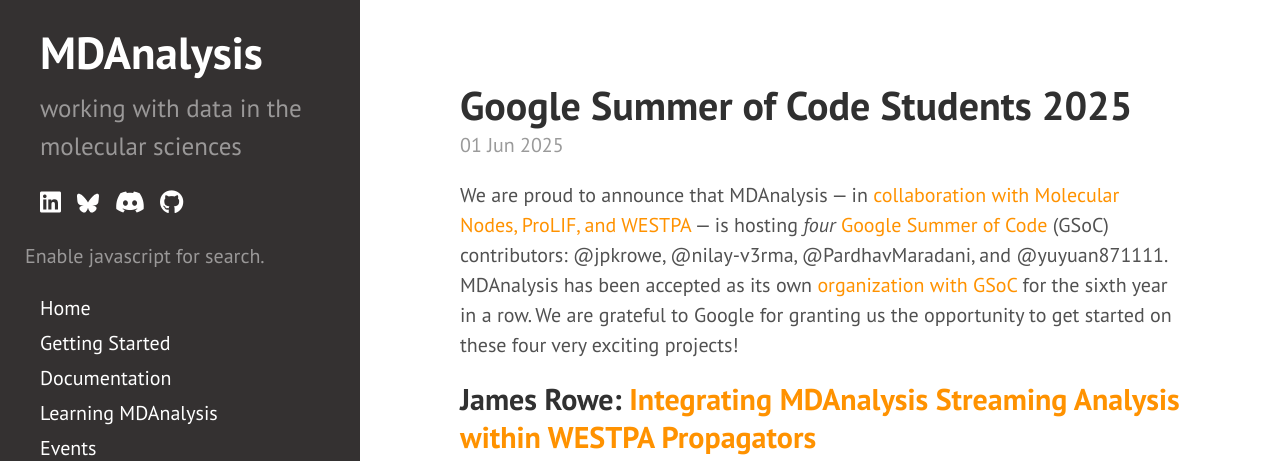
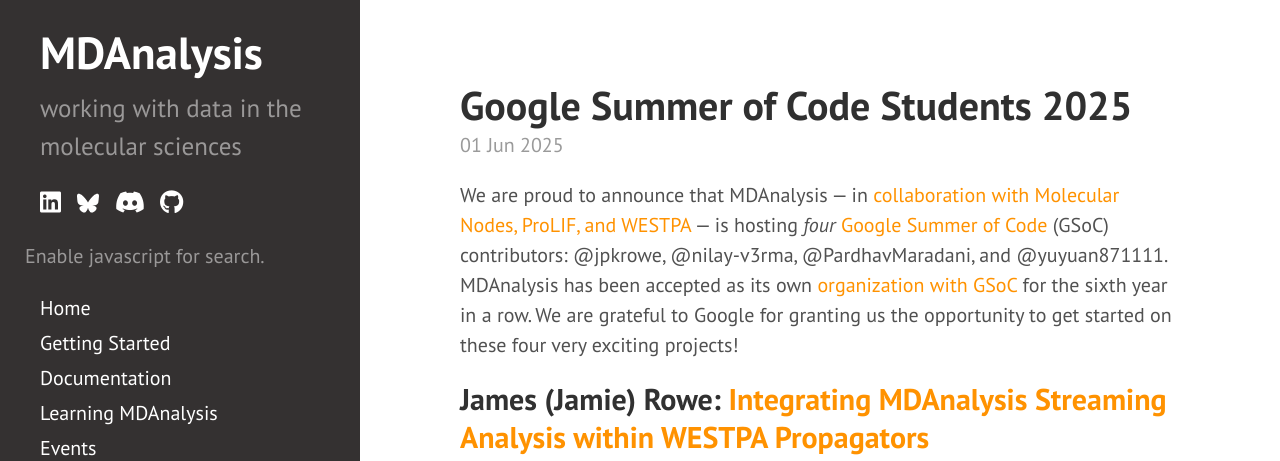
Before and after one commit to MDAnalysis/MDAnalysis.github.io, a Jekyll site: the page built from _posts/2025-06-01-gsoc-students.md, in a window 1280 px wide and 900 px high, cut to the strip 0-461 px from the top of the window. Built offline with Jekyll 4.4.1, drawn with Linux system fonts in a browser that asks for light colours; comment, search, counter and statistics services are not loaded.

Commit message:
Add (Jamie) to @jpkrowe's heading line

```diff
--- a/_posts/2025-06-01-gsoc-students.md
+++ b/_posts/2025-06-01-gsoc-students.md
@@ -7,7 +7,7 @@ We are proud to announce that MDAnalysis — in [collaboration with Molecular No
 is hosting _four_ [Google Summer of Code][gsoc] (GSoC) contributors: @jpkrowe, @nilay-v3rma, @PardhavMaradani, and @yuyuan871111. MDAnalysis has been accepted as its own [organization with GSoC][mda-gsoc]
 for the sixth year in a row. We are grateful to Google for granting us the opportunity to get started on these four very exciting projects!
 
-## James Rowe: [Integrating MDAnalysis Streaming Analysis within WESTPA Propagators](https://summerofcode.withgoogle.com/programs/2025/projects/SvFaSgr5)
+## James (Jamie) Rowe: [Integrating MDAnalysis Streaming Analysis within WESTPA Propagators](https://summerofcode.withgoogle.com/programs/2025/projects/SvFaSgr5)
 
 <img
 src="https://avatars.githubusercontent.com/u/28990394?v=4"
```
